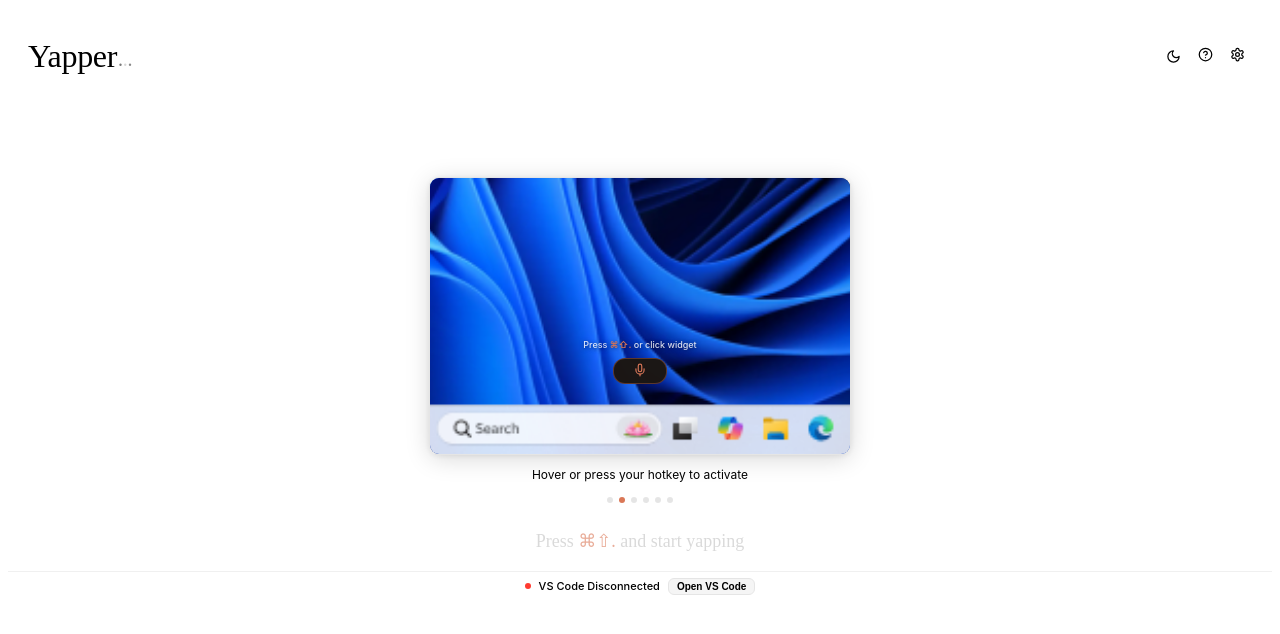
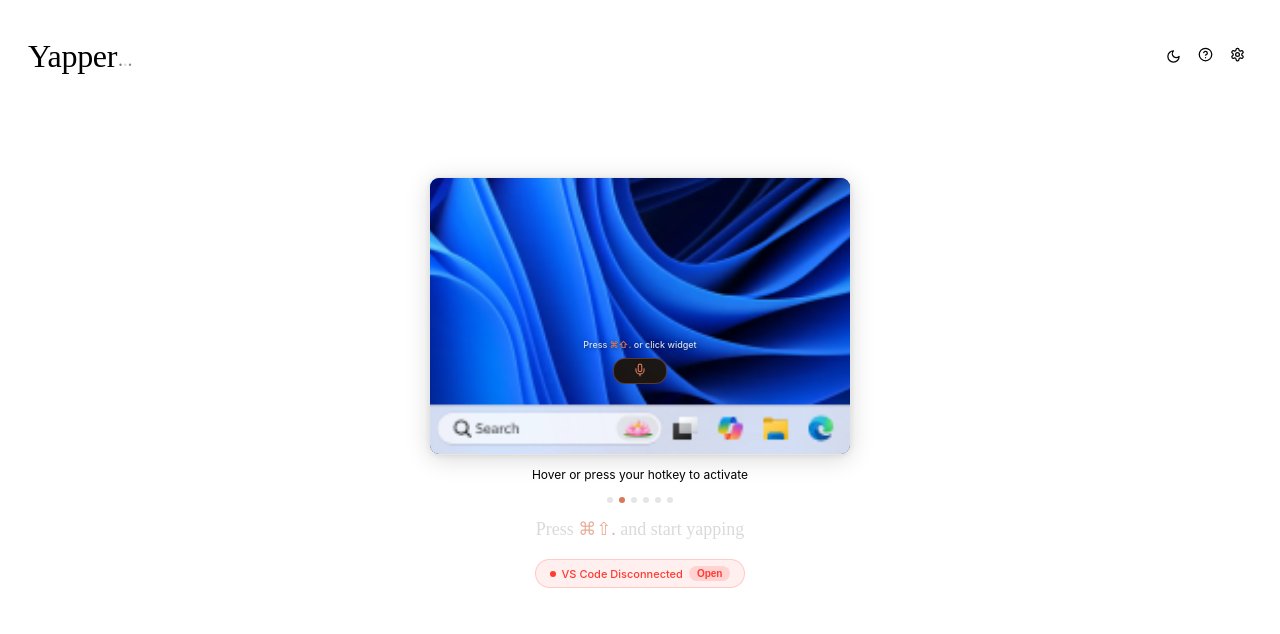
Before and after one commit to karandeepbhardwaj/Yapper, a React (Vite) app in the folder apps/desktop/: page / in a window 1280 px wide. Both pictures are taken after a click on the button "Get Started". Shown: the top 634 px of the page. Built offline with nearby package versions, Linux system fonts and the light colour scheme; the HTML template or start-up script is replaced by a standard one.

Commit message:
feat: replace status bar with floating cloud pill indicator

```diff
--- a/apps/desktop/src/app/components/MainWindow.tsx
+++ b/apps/desktop/src/app/components/MainWindow.tsx
@@ -987,7 +987,7 @@
       {/* Fixed bottom message — only when no recordings */}
       {filteredItems.length === 0 && !searchQuery && (
         <div style={{
-          position: "absolute", bottom: 28, left: 0, right: 0,
+          position: "absolute", bottom: 40, left: 0, right: 0,
           padding: "16px 0 20px",
           textAlign: "center",
         }}>
@@ -1003,25 +1003,34 @@
         </div>
       )}
 
-      {/* Bridge status bar */}
+      {/* Bridge status indicator */}
       {bridgeConnected !== null && (
         <div
           style={{
             position: "absolute",
-            bottom: 0,
+            bottom: 12,
             left: 0,
             right: 0,
-            height: 28,
+            display: "flex",
+            justifyContent: "center",
+            pointerEvents: "none",
+            userSelect: "none",
+          }}
+        >
+          <div
+            style={{
               display: "flex",
               alignItems: "center",
-            justifyContent: "center",
-            gap: 8,
-            fontSize: 11,
-            fontWeight: 500,
-            color: "var(--yapper-text-secondary)",
-            background: "var(--yapper-surface-lowest)",
-            borderTop: "1px solid var(--yapper-border, rgba(0,0,0,0.06))",
-            userSelect: "none",
+              gap: 6,
+              padding: "6px 14px",
+              borderRadius: 20,
+              background: bridgeConnected
+                ? (isDarkMode ? "rgba(52,199,89,0.1)" : "rgba(52,199,89,0.08)")
+                : (isDarkMode ? "rgba(255,59,48,0.1)" : "rgba(255,59,48,0.08)"),
+              border: `1px solid ${bridgeConnected
+                ? "rgba(52,199,89,0.2)"
+                : "rgba(255,59,48,0.2)"}`,
+              pointerEvents: "auto",
             }}
           >
             <div style={{
@@ -1031,28 +1040,31 @@
               background: bridgeConnected ? "#34c759" : "#ff3b30",
               flexShrink: 0,
             }} />
-          {bridgeConnected ? (
-            <span>VS Code Connected</span>
-          ) : (
-            <>
-              <span>VS Code Disconnected</span>
+            <span style={{
+              fontSize: 11,
+              fontWeight: 500,
+              color: bridgeConnected ? "#34c759" : "#ff3b30",
+            }}>
+              {bridgeConnected ? "VS Code Connected" : "VS Code Disconnected"}
+            </span>
+            {!bridgeConnected && (
               <button
                 onClick={() => invoke("open_vscode").catch(console.error)}
                 style={{
                   padding: "2px 8px",
-                  borderRadius: 6,
-                  border: "1px solid var(--yapper-border, #e5e5e5)",
-                  background: "var(--yapper-surface-low, #f5f5f5)",
-                  color: "var(--yapper-accent)",
+                  borderRadius: 10,
+                  border: "none",
+                  background: "rgba(255,59,48,0.15)",
+                  color: "#ff3b30",
                   fontSize: 10,
                   fontWeight: 600,
                   cursor: "pointer",
                 }}
               >
-                Open VS Code
+                Open
               </button>
-            </>
             )}
+          </div>
         </div>
       )}
     </div>
```
Lines whose indentation alone changed are shown as unchanged.
